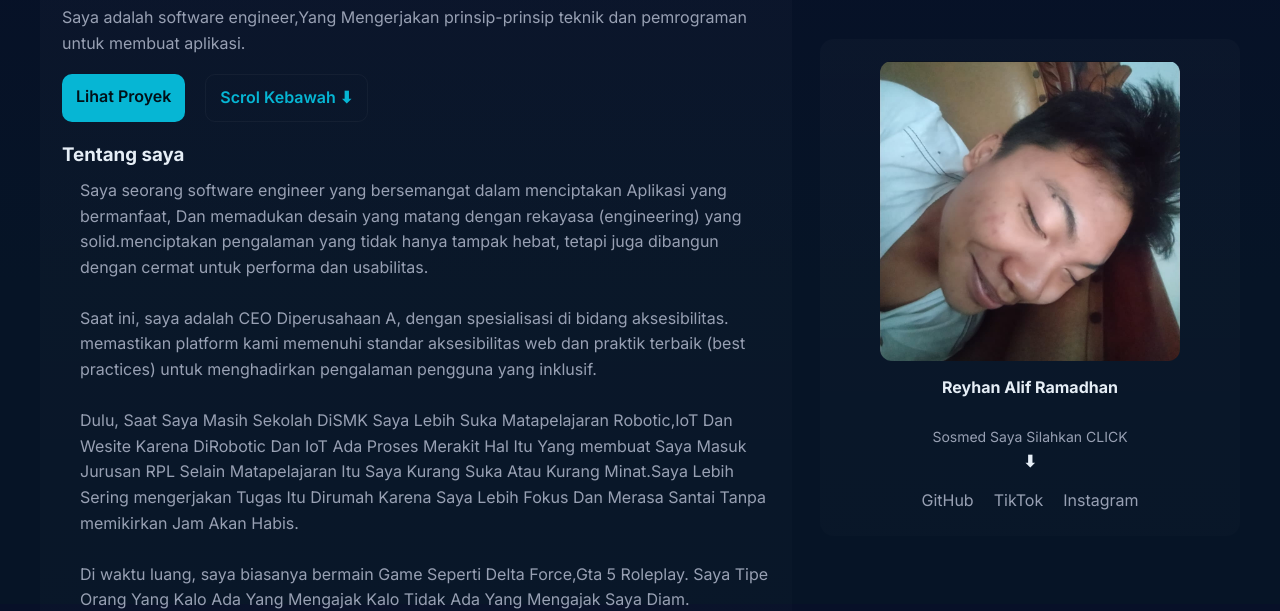
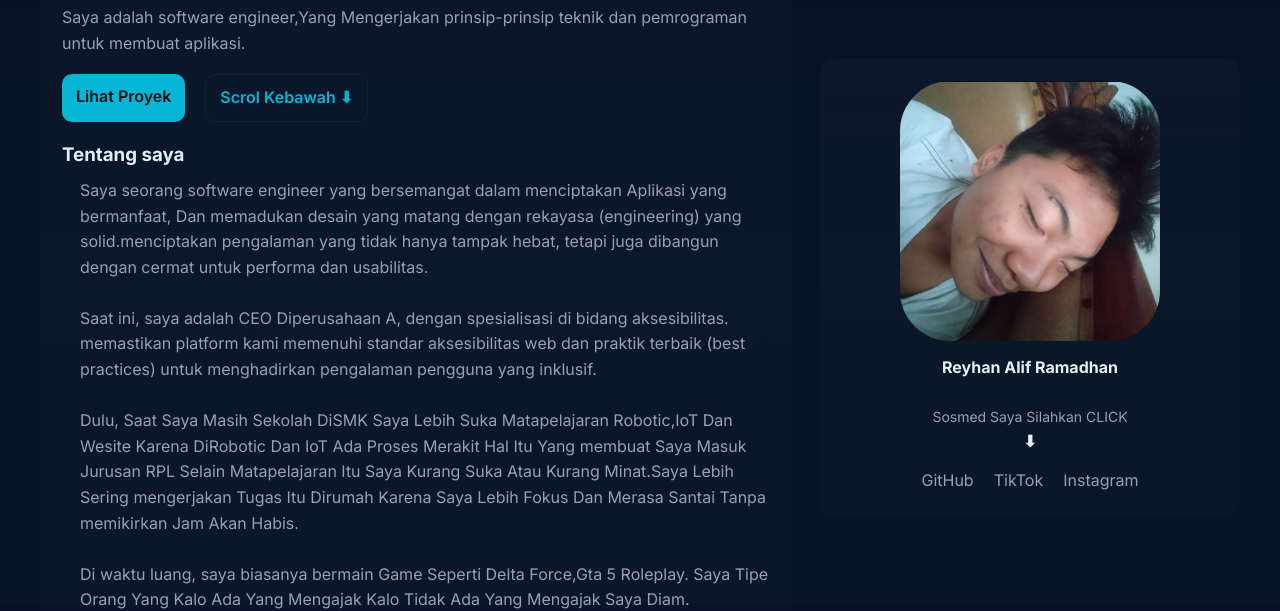
Before and after one commit to Reyhan808/Website-Portfolio, a plain HTML site: page index.html in a window 1280 px wide. Shown: the part 196-807 px from the top of the page. Drawn offline with Linux system fonts and the light colour scheme.

Commit message:
Restore styles.css for 1920x1200 resolution

```diff
--- a/styles.css
+++ b/styles.css
@@ -62,7 +62,7 @@ nav a:hover{color:var(--accent); background:var(--glass)}
 
 /* Profile */
 .profile{display:flex; flex-direction:column; gap:14px; align-items:center}
-.photo{width:300px; height:300px; border-radius:12px; background:linear-gradient(180deg,#0b1220, #061426); display:flex; align-items:center; justify-content:center; overflow:hidden}
+.photo{width:260px; height:260px; border-radius:50px; background:linear-gradient(180deg,#0b1220, #061426); display:flex; align-items:center; justify-content:center; overflow:hidden}
 .photo img{width:100%; height:100%; object-fit:cover}
 .profile-text{text-align:center}
 .profile-name{font-weight:700}
```
